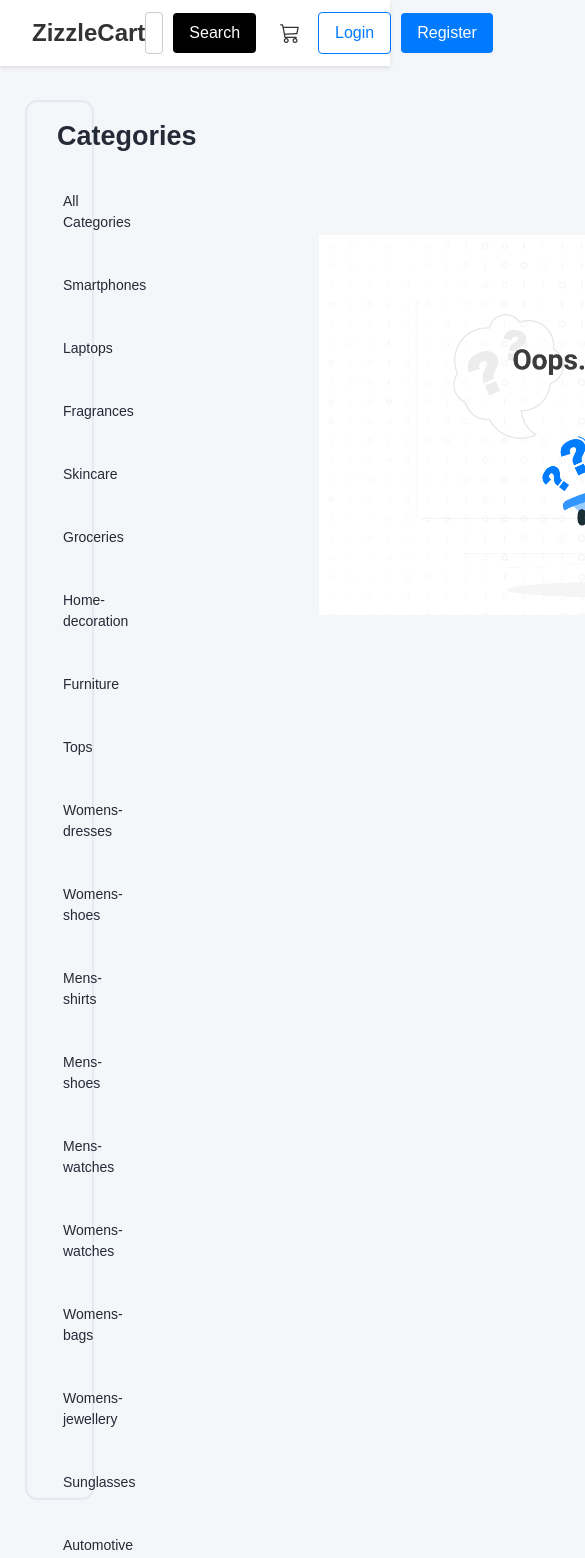
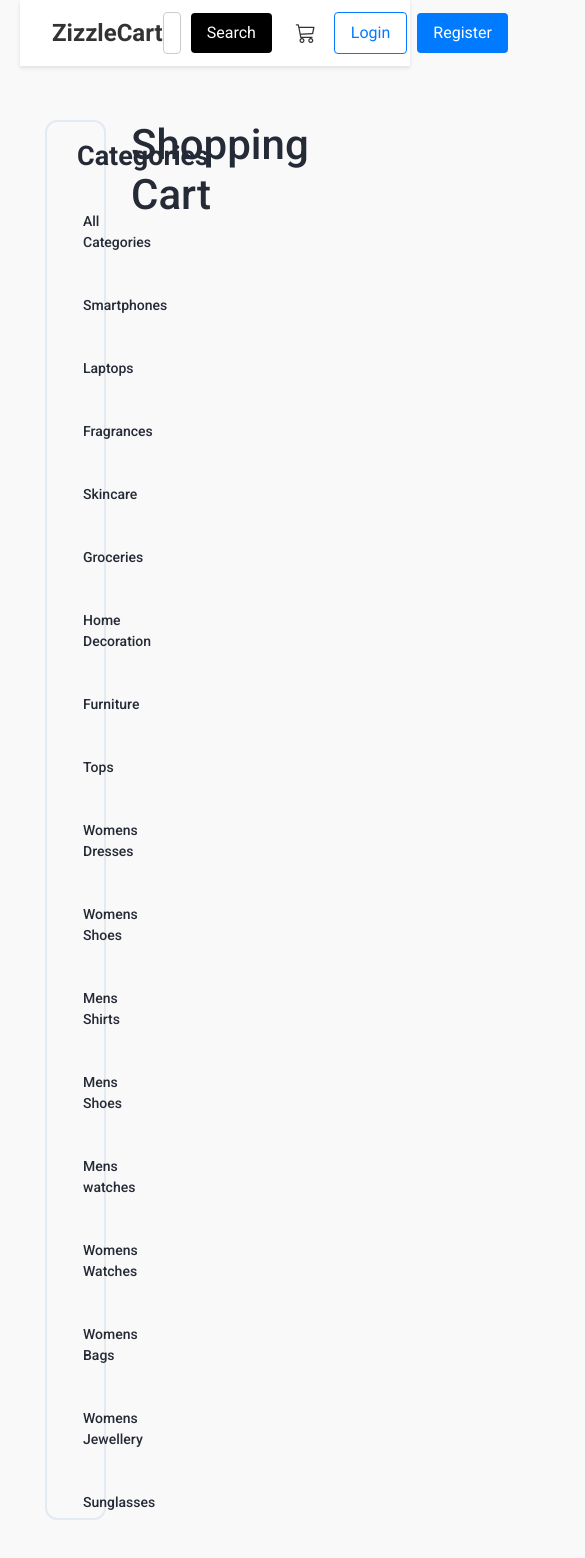
Before and after one commit to shaikawaisnadeem/ZizzleCart, a React (Vite) app: page /AddToCart in a window 390 px wide. Shown: the top 1558 px of the page, 585 px wide, since content can reach past the window. Built offline with nearby package versions, Linux system fonts and the light colour scheme; a web font is replaced by a local one.

Commit message:
add to cart

```diff
--- a/src/App.jsx
+++ b/src/App.jsx
@@ -1,29 +1,38 @@
-import {useState} from 'react'
-import { BrowserRouter, Routes, Route, useParams } from 'react-router-dom'
+import {use, useContext, useState} from 'react'
+import { BrowserRouter, Routes, Route, useParams, isRouteErrorResponse } from 'react-router-dom'
 import FeaturedProducts from './components/FeaturedProducts/FeaturedProducts.jsx'
 import SideCategory from './components/SideCategory/SideCategory.jsx'
 import Navbar from './components/Navbar/Navbar.jsx'
 import CategoryPage from './components/CategoryPage/CategoryPage.jsx'
-import Reactcontext from './components/ReactContext/Reactcontext.jsx'
 import ErrorPage from './components/ErrorPage/ErrorPage.jsx'
 import Productinfo from './components/ProductInfo/Productinfo.jsx'
 import ScrollToTop from './components/ScrollToTop/ScrollToTop.jsx'
+import ReactContext from './Context/ReactContext.jsx'
+import AddToCart from './components/AddToCart/AddToCart.jsx'
 
 const App = () => {
+  const [itemsinCart,setItemsInCart] = useState([])
+  const add = (product) => {
+  setItemsInCart(prevItems => {
+    const existing = prevItems.find(item => item.id === product.id);
 
-  const [itemsInCart, setItem] = useState([]);
+    if (existing) {
+      return prevItems.map(item =>
+        item.id === product.id
+          ? { ...item, quantity: item.quantity + 1 }
+          : item
+      );
+    } else {
+      return [...prevItems, { ...product, quantity: 1 }];
+    }
+  });
+};
+  return (
 
-  const add = (product) => {
-    const array =  [...itemsInCart, product];
-    setItem(array);
-
-  }
-  return (
     <BrowserRouter>
+       <ReactContext.Provider value = {{itemsinCart, add}}>
     <ScrollToTop/>
-    <Reactcontext value = {{itemsInCart, addingItem: add}}>
       <Navbar/>
-
       <div style={{display:"flex", margin: "20px",marginLeft:"25px",paddingTop:"80px"}}>
         <SideCategory />
 
@@ -31,12 +40,12 @@ const App = () => {
           <Route path="/" element={<FeaturedProducts />} />
           <Route path="/category/:categoryName" element={<CategoryPage />} />
           <Route path="/product/:id" element={<Productinfo />} />
+          <Route path='/AddToCart' element={<AddToCart/>}/>
           <Route path = '*' element={<ErrorPage />} />
         </Routes>
 
       </div>
-
-      </Reactcontext>
+      </ReactContext.Provider>
     </BrowserRouter>
   )
 }
--- /dev/null
+++ b/src/Context/ReactContext.jsx
@@ -0,0 +1,6 @@
+import {createContext} from 'react'
+const ReactContext= createContext({
+    itemsinCart: [],
+    addingItem: ()=>{}
+});
+export default ReactContext
--- a/src/components/AddToCart/AddToCart.css
+++ b/src/components/AddToCart/AddToCart.css
@@ -0,0 +1,109 @@
+@import url('https://fonts.googleapis.com/css2?family=Roboto:wght@400;700&display=swap');
+
+* {
+    margin: 0;
+    padding: 0;
+    box-sizing: border-box;
+    font-family: 'Roboto', sans-serif;
+}
+
+body {
+    background-color: #f9f9f9;
+    padding: 20px;
+}
+
+.cartHeading {
+    font-size: 42px;
+    font-weight: 500;
+    padding-bottom: 22px;
+    color: #252a37;
+}
+
+.cartItem {
+    display: flex;
+    justify-content: space-between;
+    align-items: center;
+    background-color: #fff;
+    border: 1px solid #ddd;
+    border-radius: 12px;
+    padding: 15px;
+    box-shadow: 0 4px 10px rgba(0, 0, 0, 0.05);
+    margin-bottom: 20px;
+}
+
+.cartContainer {
+    display: flex;
+    flex-direction: column;
+    margin-left: 25px;
+    width: 100%;
+}
+
+.cartProductDetails {
+    display: flex;
+    align-items: center;
+}
+
+.cartImageWrapper img {
+    width: 150px;
+    height: auto;
+    object-fit: cover;
+}
+
+.cartTextInfo {
+    display: flex;
+    flex-direction: column;
+}
+
+.cartTextInfo p {
+    color: #888;
+    font-size: 14px;
+}
+
+.cartTextInfo h1 {
+    font-size: 22px;
+    color: #252a37;
+}
+
+.cartTextInfo h2 {
+    font-size: 18px;
+    color: #252a37;
+    font-weight: 700;
+}
+
+.cartRemoveIcon {
+    font-size: 20px;
+    color: #dc3545;
+    cursor: pointer;
+    transition: color 0.2s;
+    display: flex;
+    flex-direction: column;
+    align-items: center;
+}
+
+.cartRemoveIcon:hover {
+    color: #a71d2a;
+}
+
+@media (max-width: 600px) {
+    .cartItem {
+        flex-direction: column;
+        align-items: flex-start;
+    }
+
+    .cartProductDetails {
+        flex-direction: column;
+        align-items: flex-start;
+    }
+
+    .cartRemoveIcon {
+        align-self: flex-end;
+        margin-top: 10px;
+    }
+}
+.quantityProduct{
+    border: 1px solid #bcc5cf;
+    padding: 8px;
+    border-radius: 9px;
+    color: black;
+    margin: 3px;
+}
--- a/src/components/AddToCart/AddToCart.jsx
+++ b/src/components/AddToCart/AddToCart.jsx
@@ -1,12 +1,34 @@
-import React from 'react'
+import React, { useContext } from 'react';
+import ReactContext from '../../Context/ReactContext';
+import './AddToCart.css';
 
 const AddToCart = () => {
+  const { itemsinCart } = useContext(ReactContext);
 
   return (
-    <div>
-        Product Added
+    <div className='cartContainer'>
+      <h1 className="cartHeading">Shopping Cart</h1>
+
+      {itemsinCart.map((product, index) => (
+        <div className="cartItem" key={index}>
+          <div className="cartProductDetails">
+            <div className="cartImageWrapper">
+              <img src={product.images[0]} alt={product.title} />
+            </div>
+            <div className="cartTextInfo">
+              <p>{product.category}</p>
+              <h1>{product.title}</h1>
+              <h2>$ {product.price}</h2>
+            </div>
+          </div>
+          <div className="cartRemoveIcon">
+            <i className="bi bi-trash3"></i>
+            <p className='quantityProduct'>Quantity: {product.quantity}</p>
+          </div>
+        </div>
+      ))}
     </div>
-  )
-}
+  );
+};
 
-export default AddToCart
+export default AddToCart;
--- a/src/components/FeaturedProducts/FeaturedProducts.jsx
+++ b/src/components/FeaturedProducts/FeaturedProducts.jsx
@@ -108,7 +108,6 @@ const [loader, setLoader] = useState(false);
             setWomensJewellery(womensJewelleryData.products.slice(0, 4));
             setSunglasses(sunglassesData.products.slice(0, 4));
             setAutomotive(automotiveData.products.slice(0, 4));
-            setMotorcycle(motorcycleData.products.slice(0, 4));
             setLighting(lightingData.products.slice(0, 4));
         }
             catch (error) {
--- a/src/components/Navbar/Navbar.jsx
+++ b/src/components/Navbar/Navbar.jsx
@@ -1,35 +1,34 @@
-import React from 'react';
+import React, { useEffect, useState } from 'react';
 import './Navbar.css';
 import { useNavigate } from 'react-router-dom'
-import { use} from 'react';
-import Reactcontext from '../ReactContext/Reactcontext.jsx';
+import { use } from 'react';
+import ProductSearch from '../ProdcuctSearch/ProductSearch.jsx';
 
 const Navbar = () => {
-  // const [search, setSearch] = useState('')
-  const {itemsInCart} =use(Reactcontext);
-  const len = itemsInCart.length;
   const navigate = useNavigate()
-  const addCart = ()=>{
-    navigate('/Cart')
+  const addCart = () => {
+    navigate('/AddToCart')
   }
   return (
+    <>
       <nav className="custom-navbar">
         <a className="navbar-brand" href="#">ZizzleCart</a>
 
         <div className="search-container">
-        <input type="search" className="searchbar" placeholder="Search Products..." />
+          <input type="search" className="searchbar" placeholder="Search Products..."  />
           <button className="search-button">Search</button>
         </div>
 
         <div className="nav-buttons">
           <a href="#" className="cart-icon" onClick={addCart}>
             <i className="bi bi-cart3"></i>
-          {/* <p>{len}</p> */}
           </a>
           <button className="login-button">Login</button>
           <button className="register-button">Register</button>
         </div>
       </nav>
+    </>
+
   );
 };
 
--- a/src/components/ProdcuctSearch/ProductSearch.css
+++ b/src/components/ProdcuctSearch/ProductSearch.css
@@ -0,0 +1,103 @@
+* {
+  margin: 0;
+  padding: 0;
+  box-sizing: border-box;
+}
+
+body {
+  font-family: 'Poppins', sans-serif;
+  background-color: #f9f9f9;
+  padding: 20px;
+  color: #1f2937;
+}
+
+.searchDropdownDiv {
+  background-color: #fff;
+  border-radius: 12px;
+  box-shadow: 0 4px 12px rgba(0, 0, 0, 0.05);
+  padding: 20px;
+  max-width: 800px;
+  margin: auto;
+}
+
+.funnelDiv {
+  display: flex;
+  align-items: center;
+  gap: 10px;
+  margin-bottom: 20px;
+}
+
+.funnelDiv i {
+  font-size: 22px;
+  color: #4b5563;
+}
+
+.funnelDiv h2 {
+  font-size: 20px;
+  font-weight: 600;
+}
+
+.productSearchResults {
+  display: flex;
+  justify-content: space-around;
+  align-items: center;
+  border-top: 1px solid #e5e7eb;
+  padding-top: 15px;
+  flex-wrap: wrap;
+  gap: 15px;
+}
+
+.searchLeft {
+  display: flex;
+  align-items: center;
+  gap: 12px;
+  width: auto;
+}
+
+.searchLeft i {
+  font-size: 20px;
+  color: #4b5563;
+}
+
+.searchLeft h2 {
+  font-size: 18px;
+  font-weight: 500;
+}
+
+.searchLeft p {
+  font-size: 14px;
+  color: #6b7280;
+}
+
+.rightHead {
+  display: flex;
+  align-items: center;
+  gap: 10px;
+}
+
+.rightHead h2 {
+  font-size: 18px;
+  font-weight: 600;
+  color: #1f2937;
+}
+
+.rightHead p {
+  background-color: #ffedd5;
+  color: #b45309;
+  padding: 6px 14px;
+  border-radius: 20px;
+  font-size: 14px;
+  font-weight: 600;
+}
+
+@media (max-width: 600px) {
+  .productSearchResults {
+    flex-direction: column;
+    align-items: flex-start;
+  }
+
+  .rightHead {
+    justify-content: flex-start;
+    width: 100%;
+  }
+}
--- a/src/components/ProductInfo/Productinfo.jsx
+++ b/src/components/ProductInfo/Productinfo.jsx
@@ -4,6 +4,8 @@ import { useParams } from 'react-router-dom'
 import { useState } from 'react';
 import { HashLoader } from 'react-spinners';
 import ProductReview from '../ProductReview/ProductReview';
+import { useContext } from 'react';
+import ReactContext from '../../Context/ReactContext';
 
 
 
@@ -11,6 +13,10 @@ const Productinfo = () => {
   const { id } = useParams()
   const [product, setProduct] = useState({});
   const [loading, setLoading] = useState(false);
+  const {add}  = useContext(ReactContext)
+  const addingProductToCart = ()=>{
+    add(product)
+  }
    useEffect(() => {
     setLoading(true)
     const infodata = async () => {
@@ -53,7 +59,7 @@ const Productinfo = () => {
       </div>
 
       <div className="buttons">
-        <button className="button add-to-cart">Add to Cart</button>
+        <button className="button add-to-cart" onClick={addingProductToCart}>Add to Cart</button>
         <button className="button add-to-wishlist">Add to Wishlist</button>
       </div>
       <h2 className='impMsg'>Like it? Add it to your cart and make it yours!</h2>
--- a/src/components/Productcard/ProductCard.jsx
+++ b/src/components/Productcard/ProductCard.jsx
@@ -1,22 +1,22 @@
-import React, { useState } from 'react'
+import  { useState,React,  useContext} from 'react'
 import './ProductCard.css'
 import { useNavigate } from 'react-router-dom'
-import { use } from 'react'
-import Reactcontext from '../ReactContext/Reactcontext.jsx'
 import { DotLoader } from 'react-spinners'
+import ReactContext from '../../Context/ReactContext'
 
 const ProductCard = ({ product }) => {
-    const { addingItem } = use(Reactcontext)
+    const {add} = useContext(ReactContext)
     const navigate = useNavigate()
     const [imgLoaded, setImgLoaded] = useState(false)
     const innerInfo = () => {
         navigate(`/product/${product.id}`)
     }
-    const passing = (e) => {
-        e.stopPropagation()
-        addingItem(product)
+    const addingProduct = (e)=>{
+        e.stopPropagation();
+        add(product)
     }
     return (
+
         <div className="productDiv" onClick={innerInfo}>
             <div className="imageDiv" style={{ position: 'relative', minHeight: '200px' }}>
                 {!imgLoaded && (
@@ -49,7 +49,7 @@ const ProductCard = ({ product }) => {
             </div>
             <div className="priceBuy">
                 <p>{`$${product.price}`}</p>
-                <div><button onClick={passing}>Add to Cart</button></div>
+                <div><button onClick={(e)=>addingProduct(e)}>Add to Cart</button></div>
             </div>
         </div>
     )
--- a/src/components/ReactContext/Reactcontext.jsx
+++ /dev/null
@@ -1,9 +0,0 @@
-import React from 'react'
-
-const Reactcontext = React.createContext({
-    itemsInCart:[],
-    addingItem : () =>{}
-
-})
-
-export default Reactcontext
--- a/src/components/SideCategory/SideCategory.jsx
+++ b/src/components/SideCategory/SideCategory.jsx
@@ -12,17 +12,17 @@ const SideCategory = () => {
       <NavLink to="/category/fragrances" className={({ isActive }) => isActive ? "active" : ""}><p>Fragrances</p></NavLink>
       <NavLink to="/category/skincare" className={({ isActive }) => isActive ? "active" : ""}><p>Skincare</p></NavLink>
       <NavLink to="/category/groceries" className={({ isActive }) => isActive ? "active" : ""}><p>Groceries</p></NavLink>
-      <NavLink to="/category/home-decoration" className={({ isActive }) => isActive ? "active" : ""}><p>Home-decoration</p></NavLink>
+      <NavLink to="/category/home-decoration" className={({ isActive }) => isActive ? "active" : ""}><p>Home Decoration</p></NavLink>
       <NavLink to="/category/furniture" className={({ isActive }) => isActive ? "active" : ""}><p>Furniture</p></NavLink>
       <NavLink to="/category/tops" className={({ isActive }) => isActive ? "active" : ""}><p>Tops</p></NavLink>
-      <NavLink to="/category/womens-dresses" className={({ isActive }) => isActive ? "active" : ""}><p>Womens-dresses</p></NavLink>
-      <NavLink to="/category/womens-shoes" className={({ isActive }) => isActive ? "active" : ""}><p>Womens-shoes</p></NavLink>
-      <NavLink to="/category/mens-shirts" className={({ isActive }) => isActive ? "active" : ""}><p>Mens-shirts</p></NavLink>
-      <NavLink to="/category/mens-shoes" className={({ isActive }) => isActive ? "active" : ""}><p>Mens-shoes</p></NavLink>
-      <NavLink to="/category/mens-watches" className={({ isActive }) => isActive ? "active" : ""}><p>Mens-watches</p></NavLink>
-      <NavLink to="/category/womens-watches" className={({ isActive }) => isActive ? "active" : ""}><p>Womens-watches</p></NavLink>
-      <NavLink to="/category/womens-bags" className={({ isActive }) => isActive ? "active" : ""}><p>Womens-bags</p></NavLink>
-      <NavLink to="/category/womens-jewellery" className={({ isActive }) => isActive ? "active" : ""}><p>Womens-jewellery</p></NavLink>
+      <NavLink to="/category/womens-dresses" className={({ isActive }) => isActive ? "active" : ""}><p>Womens Dresses</p></NavLink>
+      <NavLink to="/category/womens-shoes" className={({ isActive }) => isActive ? "active" : ""}><p>Womens Shoes</p></NavLink>
+      <NavLink to="/category/mens-shirts" className={({ isActive }) => isActive ? "active" : ""}><p>Mens Shirts</p></NavLink>
+      <NavLink to="/category/mens-shoes" className={({ isActive }) => isActive ? "active" : ""}><p>Mens Shoes</p></NavLink>
+      <NavLink to="/category/mens-watches" className={({ isActive }) => isActive ? "active" : ""}><p>Mens watches</p></NavLink>
+      <NavLink to="/category/womens-watches" className={({ isActive }) => isActive ? "active" : ""}><p>Womens Watches</p></NavLink>
+      <NavLink to="/category/womens-bags" className={({ isActive }) => isActive ? "active" : ""}><p>Womens Bags</p></NavLink>
+      <NavLink to="/category/womens-jewellery" className={({ isActive }) => isActive ? "active" : ""}><p>Womens Jewellery</p></NavLink>
       <NavLink to="/category/sunglasses" className={({ isActive }) => isActive ? "active" : ""}><p>Sunglasses</p></NavLink>
       <NavLink to="/category/automotive" className={({ isActive }) => isActive ? "active" : ""}><p>Automotive</p></NavLink>
       <NavLink to="/category/lighting" className={({ isActive }) => isActive ? "active" : ""}><p>Lighting</p></NavLink>
```
Also changed, not shown: src/components/ProdcuctSearch/ProductSearch.jsx (+29 -7 lines). Lines whose indentation alone changed are shown as unchanged.
